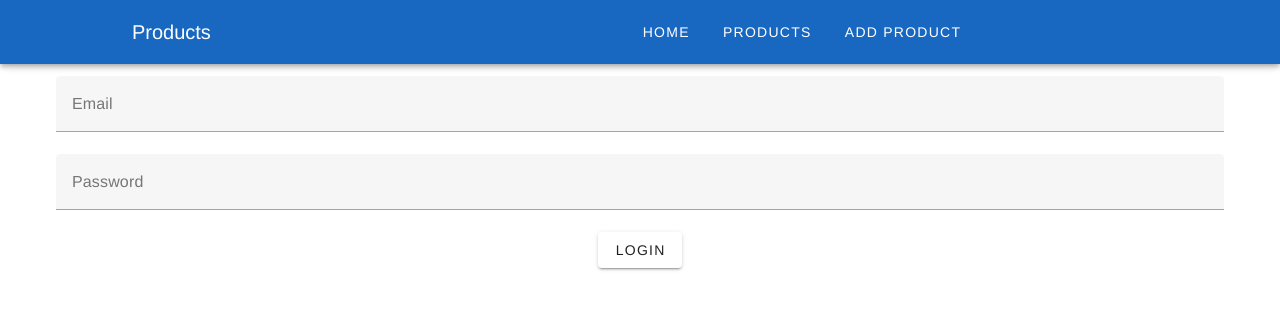
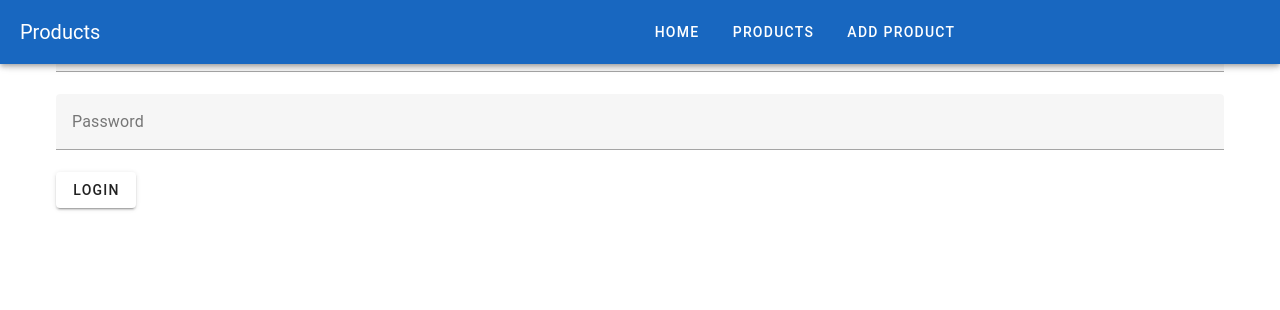
Before and after one commit to Cedrenou/sunset-rider-cms, a Vue app: page /login in a window 1280 px wide. Shown: the top 310 px of the page. Built offline with nearby package versions, Linux system fonts and the light colour scheme.

Commit message:
clean code

```diff
--- a/src/App.vue
+++ b/src/App.vue
@@ -32,13 +32,4 @@
 };
 </script>
 
-<style>
-#app {
-  font-family: Avenir, Helvetica, Arial, sans-serif;
-  -webkit-font-smoothing: antialiased;
-  -moz-osx-font-smoothing: grayscale;
-  text-align: center;
-  color: #2c3e50;
-  margin-top: 60px;
-}
-</style>
+<style></style>
```
